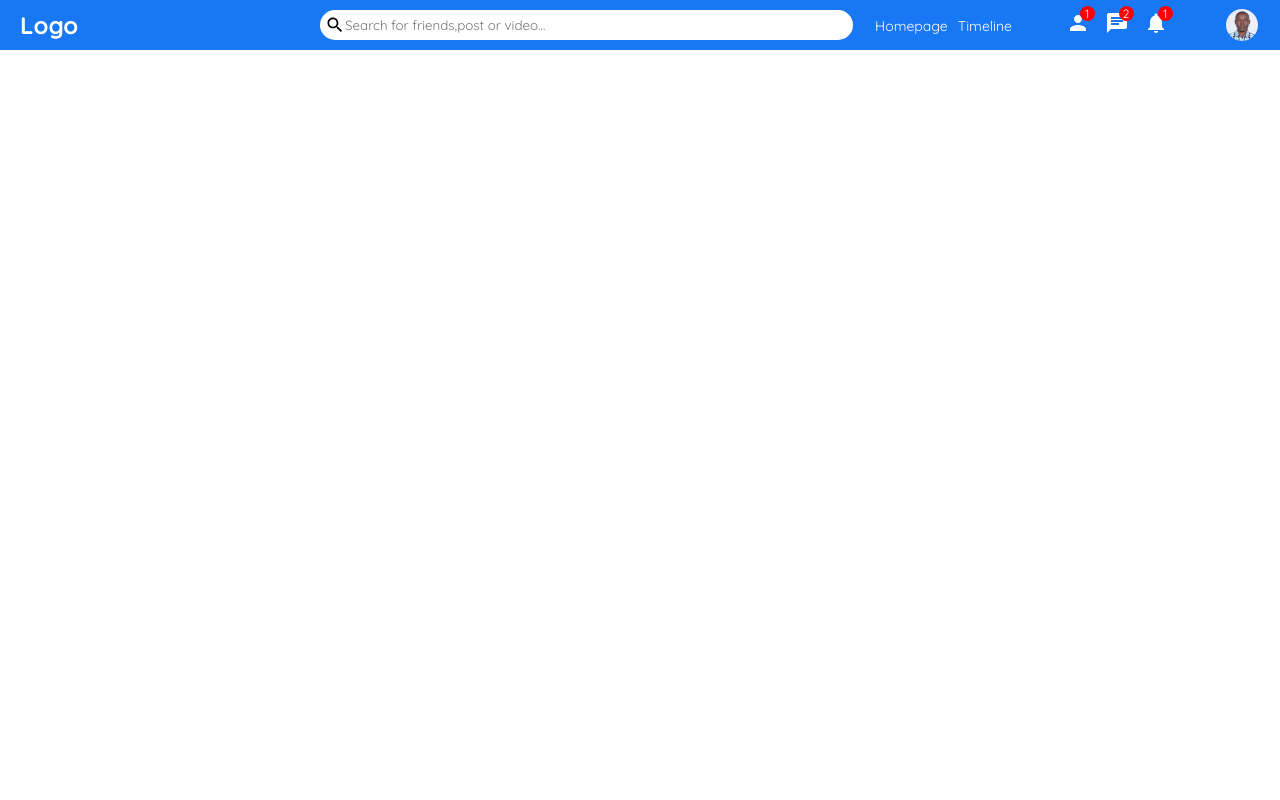
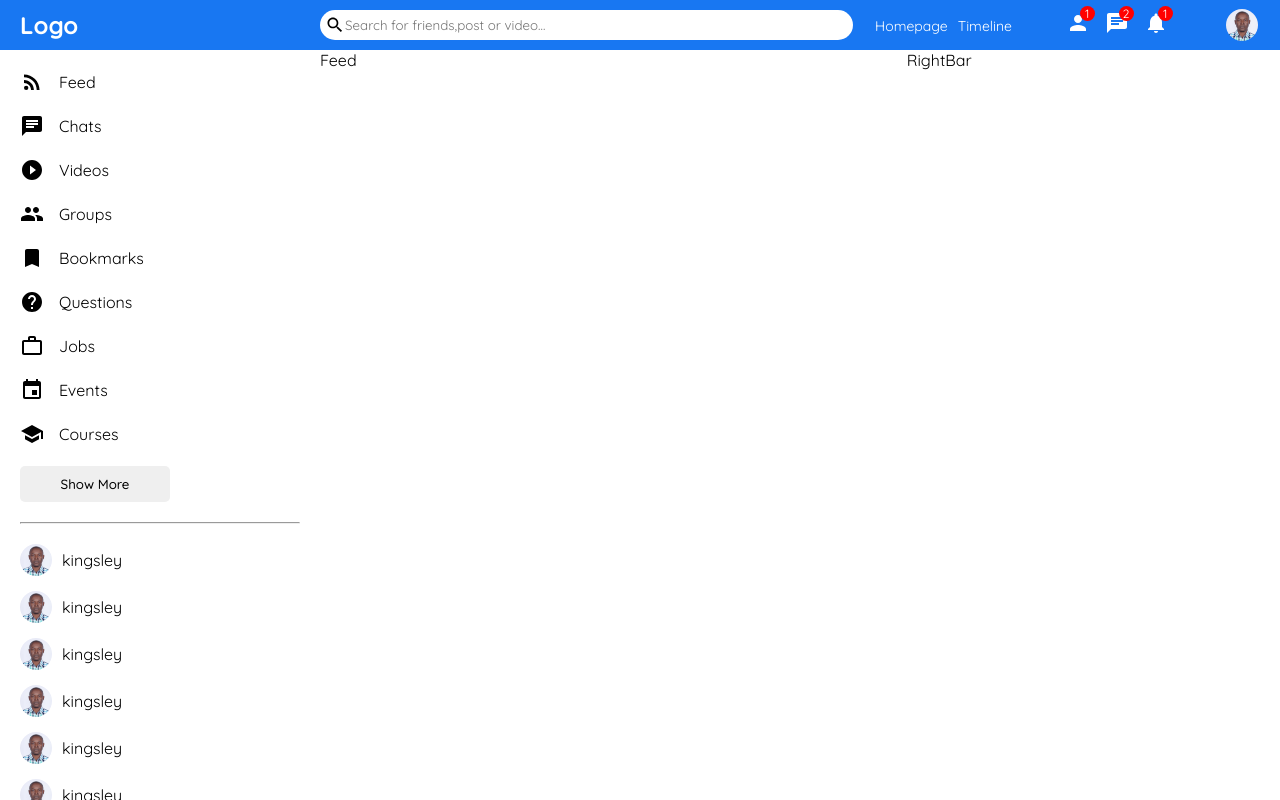
Before and after one commit to kuicpet/social_media_client, a React (Create React App) app: page / in a window 1280 px wide. Built offline with nearby package versions, Linux system fonts and the light colour scheme.

Commit message:
ft--sidebar ui added

```diff
--- /dev/null
+++ b/src/components/Feed.js
@@ -0,0 +1,14 @@
+import React from 'react'
+import styled from 'styled-components/macro'
+
+export default function Feed() {
+    return (
+        <Wrapper>
+            Feed
+        </Wrapper>
+    )
+}
+
+const Wrapper = styled.div`
+flex: 5.5;
+`
--- /dev/null
+++ b/src/components/Rightbar.js
@@ -0,0 +1,14 @@
+import React from 'react'
+import styled from 'styled-components/macro'
+
+export default function Rightbar() {
+    return (
+        <Wrapper>
+            RightBar
+        </Wrapper>
+    )
+}
+
+const Wrapper = styled.div`
+flex: 3.5;
+`
--- /dev/null
+++ b/src/components/Sidebar.js
@@ -0,0 +1,212 @@
+import React from 'react';
+import styled from 'styled-components/macro';
+import {
+  Bookmark,
+  Chat,
+  Group,
+  Help,
+  InsertInvitation,
+  PlayCircleFilled,
+  RssFeed,
+  School,
+  WorkOutline,
+} from '@material-ui/icons';
+
+export default function Sidebar() {
+  return (
+    <Wrapper>
+      <SidebarContainer>
+        <ul className="sidebarList">
+          <li className="sidebarListItem">
+            <RssFeed className="sidebarIcons" />
+            <span className="sidebarListItemText">Feed</span>
+          </li>
+          <li className="sidebarListItem">
+            <Chat className="sidebarIcons" />
+            <span className="sidebarListItemText">Chats</span>
+          </li>
+          <li className="sidebarListItem">
+            <PlayCircleFilled className="sidebarIcons" />
+            <span className="sidebarListItemText">Videos</span>
+          </li>
+          <li className="sidebarListItem">
+            <Group className="sidebarIcons" />
+            <span className="sidebarListItemText">Groups</span>
+          </li>
+          <li className="sidebarListItem">
+            <Bookmark className="sidebarIcons" />
+            <span className="sidebarListItemText">Bookmarks</span>
+          </li>
+          <li className="sidebarListItem">
+            <Help className="sidebarIcons" />
+            <span className="sidebarListItemText">Questions</span>
+          </li>
+          <li className="sidebarListItem">
+            <WorkOutline className="sidebarIcons" />
+            <span className="sidebarListItemText">Jobs</span>
+          </li>
+          <li className="sidebarListItem">
+            <InsertInvitation className="sidebarIcons" />
+            <span className="sidebarListItemText">Events</span>
+          </li>
+          <li className="sidebarListItem">
+            <School className="sidebarIcons" />
+            <span className="sidebarListItemText">Courses</span>
+          </li>
+        </ul>
+        <Button>Show More</Button>
+        <hr />
+        <ul className="sidebarFriendList">
+          <li className="sidebarFriend">
+            <img
+              src="/assets/kingsley_photo.jpg"
+              alt=""
+              className="friendImg"
+            />
+            <span className="friendName">kingsley</span>
+          </li>
+          <li className="sidebarFriend">
+            <img
+              src="/assets/kingsley_photo.jpg"
+              alt=""
+              className="friendImg"
+            />
+            <span className="friendName">kingsley</span>
+          </li>
+          <li className="sidebarFriend">
+            <img
+              src="/assets/kingsley_photo.jpg"
+              alt=""
+              className="friendImg"
+            />
+            <span className="friendName">kingsley</span>
+          </li>
+          <li className="sidebarFriend">
+            <img
+              src="/assets/kingsley_photo.jpg"
+              alt=""
+              className="friendImg"
+            />
+            <span className="friendName">kingsley</span>
+          </li>
+          <li className="sidebarFriend">
+            <img
+              src="/assets/kingsley_photo.jpg"
+              alt=""
+              className="friendImg"
+            />
+            <span className="friendName">kingsley</span>
+          </li>
+          <li className="sidebarFriend">
+            <img
+              src="/assets/kingsley_photo.jpg"
+              alt=""
+              className="friendImg"
+            />
+            <span className="friendName">kingsley</span>
+          </li>
+          <li className="sidebarFriend">
+            <img
+              src="/assets/kingsley_photo.jpg"
+              alt=""
+              className="friendImg"
+            />
+            <span className="friendName">kingsley</span>
+          </li>
+          <li className="sidebarFriend">
+            <img
+              src="/assets/kingsley_photo.jpg"
+              alt=""
+              className="friendImg"
+            />
+            <span className="friendName">kingsley</span>
+          </li>
+          <li className="sidebarFriend">
+            <img
+              src="/assets/kingsley_photo.jpg"
+              alt=""
+              className="friendImg"
+            />
+            <span className="friendName">kingsley</span>
+          </li>
+          <li className="sidebarFriend">
+            <img
+              src="/assets/kingsley_photo.jpg"
+              alt=""
+              className="friendImg"
+            />
+            <span className="friendName">kingsley</span>
+          </li>
+          <li className="sidebarFriend">
+            <img
+              src="/assets/kingsley_photo.jpg"
+              alt=""
+              className="friendImg"
+            />
+            <span className="friendName">kingsley</span>
+          </li>
+        </ul>
+      </SidebarContainer>
+    </Wrapper>
+  );
+}
+
+const Wrapper = styled.div`
+  flex: 3;
+  height: calc(100vh - 50px);
+  overflow-y: scroll;
+  ::-webkit-scrollbar {
+    width: 5px;
+  }
+  ::-webkit-scrollbar-track {
+    background-color: #f1f1f1;
+  }
+  ::-webkit-scrollbar-thumb {
+    background-color: rgb(179, 179, 179);
+  }
+`;
+
+const SidebarContainer = styled.div`
+  padding: 20px;
+  .sidebarList {
+    list-style: none;
+    margin: 0;
+    padding: 0;
+    .sidebarListItem {
+      display: flex;
+      align-items: center;
+      margin-bottom: 20px;
+      .sidebarIcons {
+        margin-right: 15px;
+      }
+    }
+  }
+  hr {
+    margin: 20px 0;
+  }
+  .sidebarFriendList {
+    margin: 0;
+    padding: 0;
+    list-style: none;
+    .sidebarFriend {
+      display: flex;
+      align-items: center;
+      margin-bottom: 15px;
+      .friendImg {
+        width: 32px;
+        height: 32px;
+        border-radius: 50%;
+        object-fit: cover;
+        margin-right: 10px;
+      }
+    }
+  }
+`;
+
+const Button = styled.button`
+  width: 150px;
+  border: none;
+  padding: 10px;
+  border-radius: 5px;
+  font-weight: 500;
+`;
--- a/src/pages/home/Home.js
+++ b/src/pages/home/Home.js
@@ -1,10 +1,24 @@
-import React from 'react'
-import Navbar from '../../components/navbar/Navbar'
+import React from 'react';
+import styled from 'styled-components/macro';
+import Navbar from '../../components/Navbar';
+import Sidebar from '../../components/Sidebar';
+import Feed from '../../components/Feed';
+import Rightbar from '../../components/Rightbar';
 
 export default function Home() {
-    return (
-        <div>
-            <Navbar/>
-        </div>
-    )
+  return (
+    <>
+      <Navbar />
+      <Wrapper>
+        <Sidebar />
+        <Feed />
+        <Rightbar />
+      </Wrapper>
+    </>
+  );
 }
+
+const Wrapper = styled.div`
+  display: flex;
+  width: 100%;
+`;
```
Also changed, not shown: src/components/Navbar.js (renamed from src/components/navbar/Navbar.js), src/components/navbar/Feed.js (deleted), src/components/navbar/Rightbar.js (deleted), src/components/navbar/Sidebar.js (deleted).
